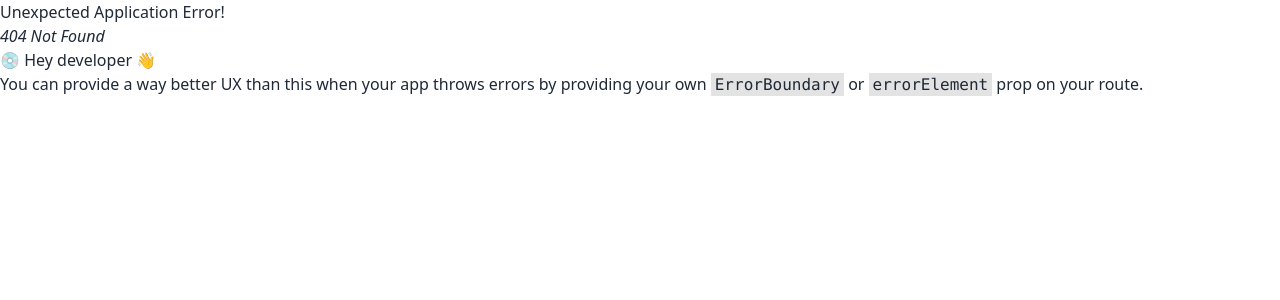
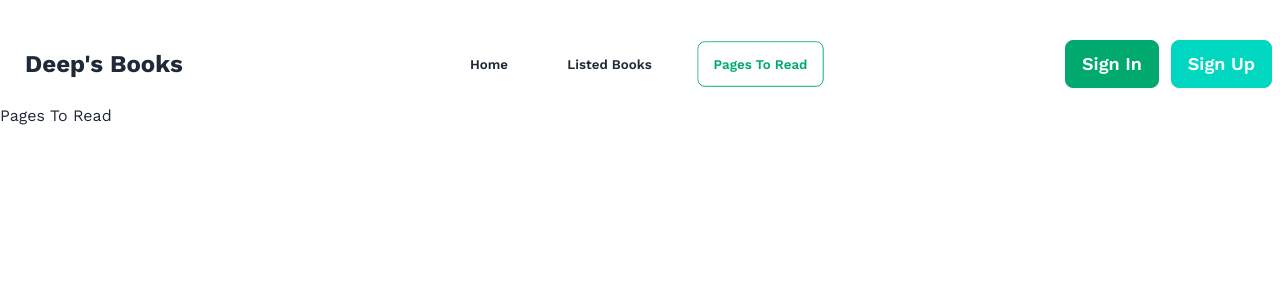
Before and after one commit to DeepsEffect/deep-books, a React (Vite) app: page /pagesToRead in a window 1280 px wide. Before the commit this address had no page. Shown: the top 300 px of the page. Built offline with nearby package versions, Linux system fonts and the light colour scheme; a web font is replaced by a local one.

Commit message:
added routes and navlinks

```diff
--- a/src/Components/Banner.jsx
+++ b/src/Components/Banner.jsx
@@ -1,3 +1,5 @@
+import { NavLink } from "react-router-dom";
+
 const Banner = () => {
   return (
     <div className="hero h-[554px] bg-base-200 mt-6 rounded-2xl">
@@ -17,7 +19,9 @@ const Banner = () => {
               view of how you see this world and life in general.
             </p>
           </div>
-          <button className="btn btn-primary font-bold">View The List</button>
+          <NavLink to={'/listedBooks'}>
+            <button className="btn btn-success font-bold text-white">View The List</button>
+          </NavLink>
         </div>
       </div>
     </div>
--- a/src/Components/BookCard.jsx
+++ b/src/Components/BookCard.jsx
@@ -14,7 +14,7 @@ const BookCard = ({ book }) => {
             </div>
           ))}
         </div>
-        <h2 className="card-title">{bookName}</h2>
+        <h2 className="card-title font-playfair font-bold text-2xl text-[#131313]">{bookName}</h2>
         <p>by: {author}</p>
         <div className="divider m-0"></div>
         <div className="flex justify-between">
--- a/src/Components/Nav.jsx
+++ b/src/Components/Nav.jsx
@@ -1,3 +1,5 @@
+import { NavLink } from "react-router-dom";
+
 const Nav = () => {
   return (
     <div className="navbar bg-base-100 font-work-sans mt-6">
@@ -23,30 +25,51 @@ const Nav = () => {
             tabIndex={0}
             className="menu menu-sm dropdown-content mt-3 z-[1] p-2 shadow bg-base-100 rounded-box w-52"
           >
-            <li>
+            <NavLink to={"/"}>
               <a>Home</a>
-            </li>
-            <li>
+            </NavLink>
+            <NavLink to={"/listedBooks"}>
               <a>Listed Books</a>
-            </li>
-            <li>
+            </NavLink>
+            <NavLink to={"/pagesToRead"}>
               <a>Pages To Read</a>
-            </li>
+            </NavLink>
           </ul>
         </div>
         <a className="btn btn-ghost font-bold text-2xl">Deep&apos;s Books</a>
       </div>
       <div className="navbar-center hidden lg:flex">
         <ul className="menu menu-horizontal px-1 text-[#131313] text-base font-normal space-x-6">
-          <li>
-            <a className="btn btn-outline btn-success px-6">Home</a>
-          </li>
-          <li>
+          <NavLink
+            to={"/"}
+            className={({ isActive }) =>
+              isActive
+                ? "btn btn-outline btn-success"
+                : "btn btn-outline border-none"
+            }
+          >
+            <a>Home</a>
+          </NavLink>
+          <NavLink
+            to={"/listedBooks"}
+            className={({ isActive }) =>
+              isActive
+                ? "btn btn-outline btn-success"
+                : "btn btn-outline border-none"
+            }
+          >
             <a>Listed Books</a>
-          </li>
-          <li>
+          </NavLink>
+          <NavLink
+            to={"/pagesToRead"}
+            className={({ isActive }) =>
+              isActive
+                ? "btn btn-outline btn-success"
+                : "btn btn-outline border-none"
+            }
+          >
             <a>Pages To Read</a>
-          </li>
+          </NavLink>
         </ul>
       </div>
       <div className="navbar-end space-x-3">
--- /dev/null
+++ b/src/Components/PagesToRead.jsx
@@ -0,0 +1,5 @@
+const PagesToRead = () => {
+  return <div>Pages To Read</div>;
+};
+
+export default PagesToRead;
--- /dev/null
+++ b/src/Pages/ListedBooks.jsx
@@ -0,0 +1,5 @@
+const ListedBooks = () => {
+  return <div>listed books</div>;
+};
+
+export default ListedBooks;
```
Also changed, not shown: src/main.jsx (+10 -0 lines).
